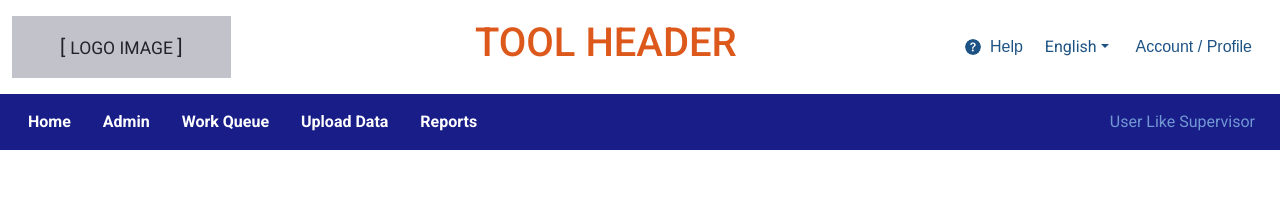
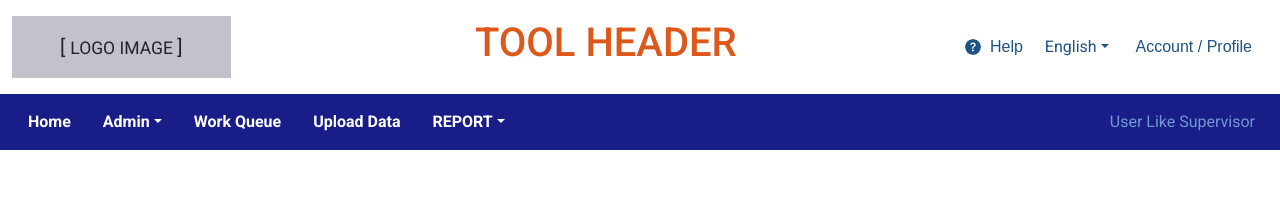
Before and after one commit to JoySarkarBD/college-project, a React (Vite) app: page /login in a window 1280 px wide. Shown: the top 200 px of the page. Built offline with nearby package versions, Linux system fonts and the light colour scheme.

Commit message:
feat: dorpdown menu add in nav

```diff
--- a/src/components/Shared/Navbar/Navbar.css
+++ b/src/components/Shared/Navbar/Navbar.css
@@ -24,3 +24,8 @@
 .supervisor_btn {
   color: #7298d4 !important;
 }
+
+.dropdown-item {
+  color: #191d88;
+  font-weight: 700;
+}
--- a/src/components/Shared/Navbar/Navbar.jsx
+++ b/src/components/Shared/Navbar/Navbar.jsx
@@ -36,18 +36,45 @@ const Navbar = () => {
                   Home
                 </NavLink>
               </li>
-              {/* Admin Nav */}
-              <li className='nav-item'>
+
+              {/* Admin Nav  dropdown */}
+              <li className='nav-item dropdown'>
                 <NavLink
                   className={({ isActive }) =>
                     isActive
-                      ? "active_link nav-link fw-bold fs-lg-3 fs-md-4 fs-sm-5 py-3 px-3"
-                      : "nav-link fw-bold fs-lg-3 fs-md-4 fs-sm-5 py-3 px-3"
+                      ? "active_link nav-link fw-bold fs-lg-3 fs-md-4 fs-sm-5 py-3 px-3 nav-link dropdown-toggle"
+                      : "nav-link fw-bold fs-lg-3 fs-md-4 fs-sm-5 py-3 px-3 nav-link dropdown-toggle"
                   }
-                  to='admin'>
+                  to='admin'
+                  data-bs-toggle='dropdown'
+                  aria-expanded='false'>
                   Admin
                 </NavLink>
+
+                <ul className='dropdown-menu'>
+                  <li>
+                    <NavLink className='dropdown-item' to='assign-work'>
+                      ASSIGN WORK
+                    </NavLink>
+                  </li>
+                  <li>
+                    <NavLink className='dropdown-item' to='manager-user'>
+                      MANAGER USER
+                    </NavLink>
+                  </li>
+                  <li>
+                    <NavLink className='dropdown-item' to='manage-upload-data'>
+                      MANAGE UPLOAD DATA
+                    </NavLink>
+                  </li>
+                  <li>
+                    <NavLink className='dropdown-item' to='delegate-access'>
+                      DELEGATE ACCESS
+                    </NavLink>
+                  </li>
+                </ul>
               </li>
+
               {/* Work Queue Nav */}
               <li className='nav-item'>
                 <NavLink
@@ -72,17 +99,33 @@ const Navbar = () => {
                   Upload Data
                 </NavLink>
               </li>
-              {/*   Reports Nav */}
-              <li className='nav-item'>
+
+              {/*   Reports Nav dropdown */}
+              <li className='nav-item dropdown'>
                 <NavLink
                   className={({ isActive }) =>
                     isActive
-                      ? "active_link nav-link fw-bold fs-lg-3 fs-md-4 fs-sm-5 py-3 px-3"
-                      : "nav-link fw-bold fs-lg-3 fs-md-4 fs-sm-5 py-3 px-3"
+                      ? "active_link nav-link fw-bold fs-lg-3 fs-md-4 fs-sm-5 py-3 px-3 nav-link dropdown-toggle"
+                      : "nav-link fw-bold fs-lg-3 fs-md-4 fs-sm-5 py-3 px-3 nav-link dropdown-toggle"
                   }
-                  to='reports'>
-                  Reports
+                  to='reports'
+                  data-bs-toggle='dropdown'
+                  aria-expanded='false'>
+                  REPORT
                 </NavLink>
+
+                <ul className='dropdown-menu'>
+                  <li>
+                    <NavLink className='dropdown-item' to='data-export'>
+                      DATA EXPORT
+                    </NavLink>
+                  </li>
+                  <li>
+                    <NavLink className='dropdown-item' to='audit-report'>
+                      AUDIT REPORT
+                    </NavLink>
+                  </li>
+                </ul>
               </li>
             </ul>
 
```
